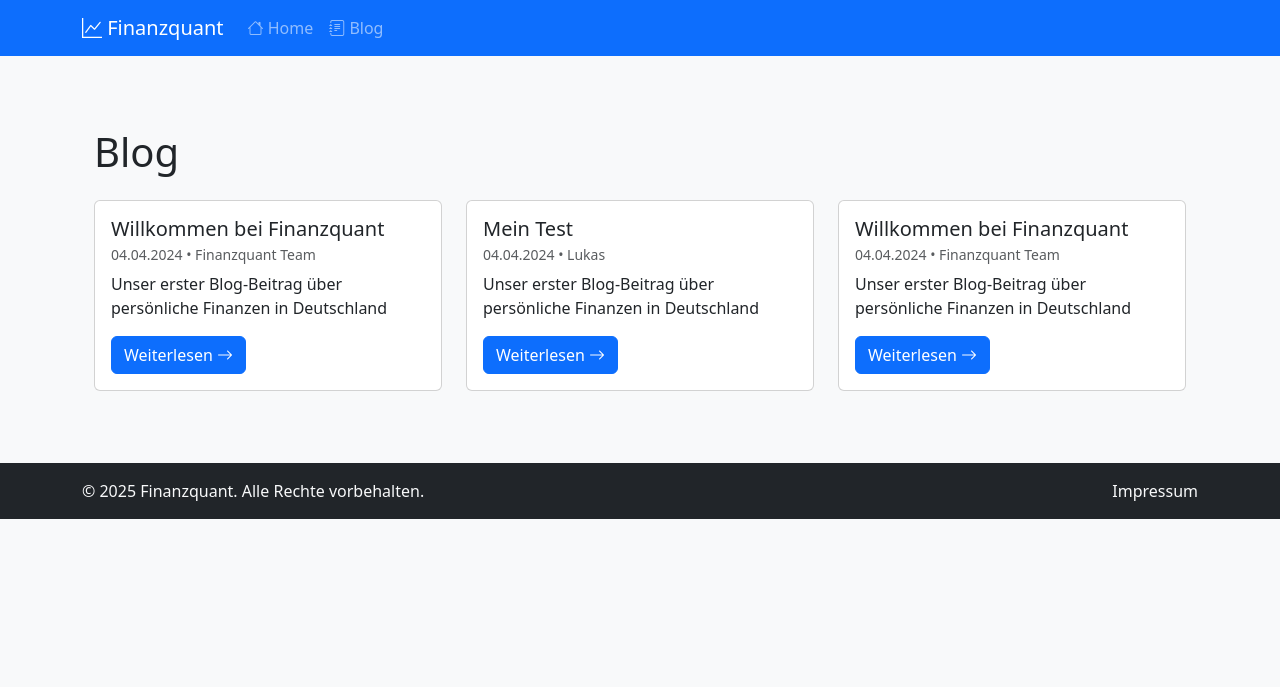
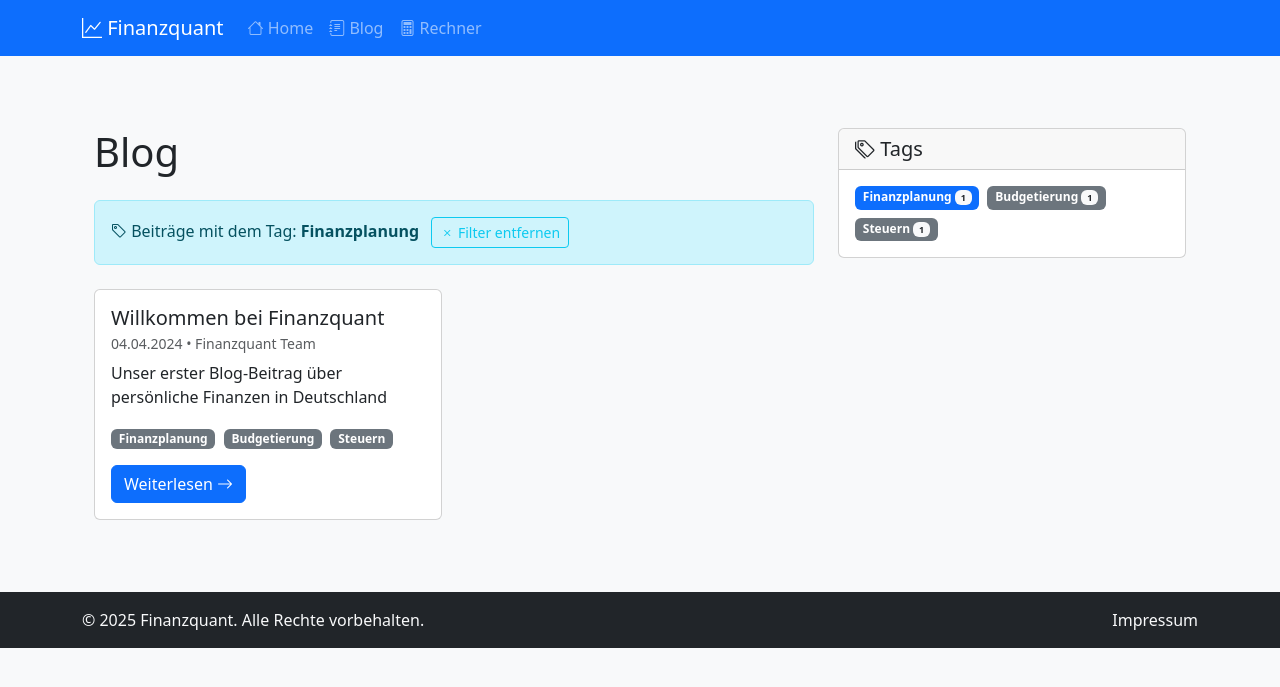
Before and after one commit to haderlka/Finanzrezept, a Django app: a page that uses templates/base.html in a window 1280 px wide. Shown: the top 687 px of the page. Run offline with Django 5.2, Linux system fonts and the light colour scheme.

Commit message:
Added Rechner tab and first example

```diff
--- /dev/null
+++ b/calculators/generic/utils.py
@@ -0,0 +1 @@
+from .constants import *
--- a/content/blog/2024-04-04-meinTest.md
+++ /dev/null
@@ -1,8 +0,0 @@
----
-title: Mein Test
-date: 2024-04-04
-description: Unser erster Blog-Beitrag über persönliche Finanzen in Deutschland
-author: Lukas
----
-
-# Mein Test
--- a/content/blog/2024-04-04-willkommen.md
+++ b/content/blog/2024-04-04-willkommen.md
@@ -3,6 +3,7 @@ title: Willkommen bei Finanzquant
 date: 2024-04-04
 description: Unser erster Blog-Beitrag über persönliche Finanzen in Deutschland
 author: Finanzquant Team
+tags: [Finanzplanung, Budgetierung, Steuern]
 ---
 
 # Willkommen bei Finanzquant
--- a/content/blog/2024-04-04-willkommencopy.md
+++ /dev/null
@@ -1,19 +0,0 @@
----
-title: Willkommen bei Finanzquant
-date: 2024-04-04
-description: Unser erster Blog-Beitrag über persönliche Finanzen in Deutschland
-author: Finanzquant Team
----
-
-# Willkommen bei Finanzquant
-
-Wir freuen uns, Sie auf unserem Blog begrüßen zu dürfen. Hier werden wir regelmäßig über wichtige Themen der persönlichen Finanzen in Deutschland berichten.
-
-## Was Sie hier erwartet
-
-- Tipps zur Budgetierung
-- Steueroptimierung
-- Investmentstrategien
-- Aktuelle Finanzthemen
-
-Bleiben Sie gespannt auf weitere Artikel!
--- a/core/blog.py
+++ b/core/blog.py
@@ -3,18 +3,20 @@ from datetime import datetime
 from pathlib import Path
 import frontmatter
 import markdown
+from collections import defaultdict
 
 class BlogPost:
-    def __init__(self, title, content, date, description, author, slug):
+    def __init__(self, title, content, date, description, author, slug, tags):
         self.title = title
         self.content = content
         self.date = date
         self.description = description
         self.author = author
         self.slug = slug
+        self.tags = tags
 
-def get_blog_posts():
-    """Get all blog posts sorted by date."""
+def get_blog_posts(tag=None):
+    """Get all blog posts sorted by date, optionally filtered by tag."""
     posts = []
     blog_dir = Path('content/blog')
 
@@ -34,6 +36,13 @@ def get_blog_posts():
             # Create slug from filename (remove date and extension)
             slug = file.stem.split('-', 3)[-1]
 
+            # Get tags, default to empty list if not present
+            tags = post.get('tags', [])
+
+            # Skip if tag filter is set and post doesn't have the tag
+            if tag and tag not in tags:
+                continue
+
             # Create BlogPost object
             blog_post = BlogPost(
                 title=post.get('title', 'Untitled'),
@@ -41,7 +50,8 @@ def get_blog_posts():
                 date=post.get('date', datetime.now().date()),
                 description=post.get('description', ''),
                 author=post.get('author', 'Anonymous'),
-                slug=slug
+                slug=slug,
+                tags=tags
             )
             posts.append(blog_post)
         except Exception as e:
@@ -73,10 +83,19 @@ def get_post_by_slug(slug):
                 date=post.get('date', datetime.now().date()),
                 description=post.get('description', ''),
                 author=post.get('author', 'Anonymous'),
-                slug=slug
+                slug=slug,
+                tags=post.get('tags', [])
             )
         except Exception as e:
             print(f"Error processing {file}: {e}")
             continue
 
     return None
+
+def get_all_tags():
+    """Get all unique tags and their counts."""
+    tags = defaultdict(int)
+    for post in get_blog_posts():
+        for tag in post.tags:
+            tags[tag] += 1
+    return dict(tags)
--- a/core/urls.py
+++ b/core/urls.py
@@ -8,4 +8,6 @@ urlpatterns = [
     path('impressum/', views.impressum, name='impressum'),
     path('blog/', views.blog_list, name='blog_list'),
     path('blog/<slug:slug>/', views.blog_post, name='blog_post'),
+    path('rechner/', views.calculators, name='calculators'),
+    path('rechner/zinseszins/', views.compound_interest_calculator, name='compound_interest_calculator'),
 ]
--- a/core/views.py
+++ b/core/views.py
@@ -1,13 +1,12 @@
 from django.shortcuts import render, get_object_or_404
 from django.http import Http404
-from . import blog
+from core.blog import get_blog_posts, get_post_by_slug, get_all_tags
+from calculators.compound_interest.calculator import calculate_compound_interest
 
 # Create your views here.
 
 def home(request):
-    return render(request, 'core/home.html', {
-        'title': 'Finanzquant - Ihr persönlicher Finanzmanager'
-    })
+    return render(request, 'core/home.html')
 
 def impressum(request):
     return render(request, 'core/impressum.html', {
@@ -15,17 +14,52 @@ def impressum(request):
     })
 
 def blog_list(request):
-    posts = blog.get_blog_posts()
+    tag = request.GET.get('tag')
+    posts = get_blog_posts(tag=tag)
+    tags = get_all_tags()
     return render(request, 'core/blog_list.html', {
-        'title': 'Blog - Finanzquant',
-        'posts': posts
+        'posts': posts,
+        'tags': tags,
+        'current_tag': tag
     })
 
 def blog_post(request, slug):
-    post = blog.get_post_by_slug(slug)
-    if post is None:
-        raise Http404("Blog post not found")
-    return render(request, 'core/blog_post.html', {
-        'title': f'{post.title} - Finanzquant Blog',
-        'post': post
+    post = get_post_by_slug(slug)
+    if not post:
+        return render(request, 'core/404.html', status=404)
+    return render(request, 'core/blog_post.html', {'post': post})
+
+def calculators(request):
+    return render(request, 'core/calculators.html')
+
+def compound_interest_calculator(request):
+    result = None
+    initial_amount = None
+    monthly_contribution = None
+    annual_interest_rate = None
+    years = None
+
+    if request.method == 'POST':
+        try:
+            initial_amount = float(request.POST.get('initial_amount', 1000))
+            monthly_contribution = float(request.POST.get('monthly_contribution', 100))
+            annual_interest_rate = float(request.POST.get('annual_interest_rate', 5))
+            years = int(request.POST.get('years', 10))
+
+            result = calculate_compound_interest(
+                initial_amount=initial_amount,
+                monthly_contribution=monthly_contribution,
+                annual_interest_rate=annual_interest_rate,
+                years=years
+            )
+        except (ValueError, TypeError):
+            # Handle invalid input
+            pass
+
+    return render(request, 'core/calculators_compound_interest.html', {
+        'result': result,
+        'initial_amount': initial_amount,
+        'monthly_contribution': monthly_contribution,
+        'annual_interest_rate': annual_interest_rate,
+        'years': years
     })
--- a/templates/base.html
+++ b/templates/base.html
@@ -30,6 +30,11 @@
                     <li class="nav-item">
                         <a class="nav-link" href="{% url 'core:blog_list' %}">
                             <i class="bi bi-journal-text"></i> Blog
+                        </a>
+                    </li>
+                    <li class="nav-item">
+                        <a class="nav-link" href="{% url 'core:calculators' %}">
+                            <i class="bi bi-calculator"></i> Rechner
                         </a>
                     </li>
                 </ul>
--- a/templates/core/blog_list.html
+++ b/templates/core/blog_list.html
@@ -2,11 +2,23 @@
 
 {% block content %}
 <div class="container py-5">
+    <div class="row">
+        <!-- Main Content -->
+        <div class="col-lg-8">
             <h1 class="mb-4">Blog</h1>
+
+            {% if current_tag %}
+                <div class="alert alert-info mb-4">
+                    <i class="bi bi-tag"></i> Beiträge mit dem Tag: <strong>{{ current_tag }}</strong>
+                    <a href="{% url 'core:blog_list' %}" class="btn btn-sm btn-outline-info ms-2">
+                        <i class="bi bi-x"></i> Filter entfernen
+                    </a>
+                </div>
+            {% endif %}
 
             <div class="row g-4">
                 {% for post in posts %}
-            <div class="col-md-6 col-lg-4">
+                    <div class="col-md-6">
                         <div class="card h-100">
                             <div class="card-body">
                                 <h5 class="card-title">{{ post.title }}</h5>
@@ -16,6 +28,18 @@
                                     </small>
                                 </h6>
                                 <p class="card-text">{{ post.description }}</p>
+
+                                {% if post.tags %}
+                                    <div class="mb-3">
+                                        {% for tag in post.tags %}
+                                            <a href="{% url 'core:blog_list' %}?tag={{ tag }}"
+                                               class="badge bg-secondary text-decoration-none me-1">
+                                                {{ tag }}
+                                            </a>
+                                        {% endfor %}
+                                    </div>
+                                {% endif %}
+
                                 <a href="{% url 'core:blog_post' post.slug %}" class="btn btn-primary">
                                     Weiterlesen
                                     <i class="bi bi-arrow-right"></i>
@@ -26,10 +50,39 @@
                 {% empty %}
                     <div class="col-12">
                         <div class="alert alert-info">
+                            {% if current_tag %}
+                                Keine Beiträge mit diesem Tag gefunden.
+                            {% else %}
                                 Noch keine Blog-Einträge vorhanden.
+                            {% endif %}
                         </div>
                     </div>
                 {% endfor %}
             </div>
         </div>
+
+        <!-- Sidebar -->
+        <div class="col-lg-4">
+            <div class="card mb-4">
+                <div class="card-header">
+                    <h5 class="card-title mb-0">
+                        <i class="bi bi-tags"></i> Tags
+                    </h5>
+                </div>
+                <div class="card-body">
+                    <div class="d-flex flex-wrap gap-2">
+                        {% for tag, count in tags.items %}
+                            <a href="{% url 'core:blog_list' %}?tag={{ tag }}"
+                               class="badge {% if tag == current_tag %}bg-primary{% else %}bg-secondary{% endif %} text-decoration-none">
+                                {{ tag }} <span class="badge bg-light text-dark">{{ count }}</span>
+                            </a>
+                        {% empty %}
+                            <p class="text-muted">Noch keine Tags vorhanden.</p>
+                        {% endfor %}
+                    </div>
+                </div>
+            </div>
+        </div>
+    </div>
+</div>
 {% endblock %}
```
Also changed, not shown: calculators/compound_interest/calculator.py (added, +41 -0 lines), calculators/generic/constants.py (added, +23 -0 lines), templates/core/calculators.html (added, +47 -0 lines), templates/core/calculators_compound_interest.html (added, +136 -0 lines), templates/core/compound_interest_calculator.html (added, +136 -0 lines). Lines whose indentation alone changed are shown as unchanged.
